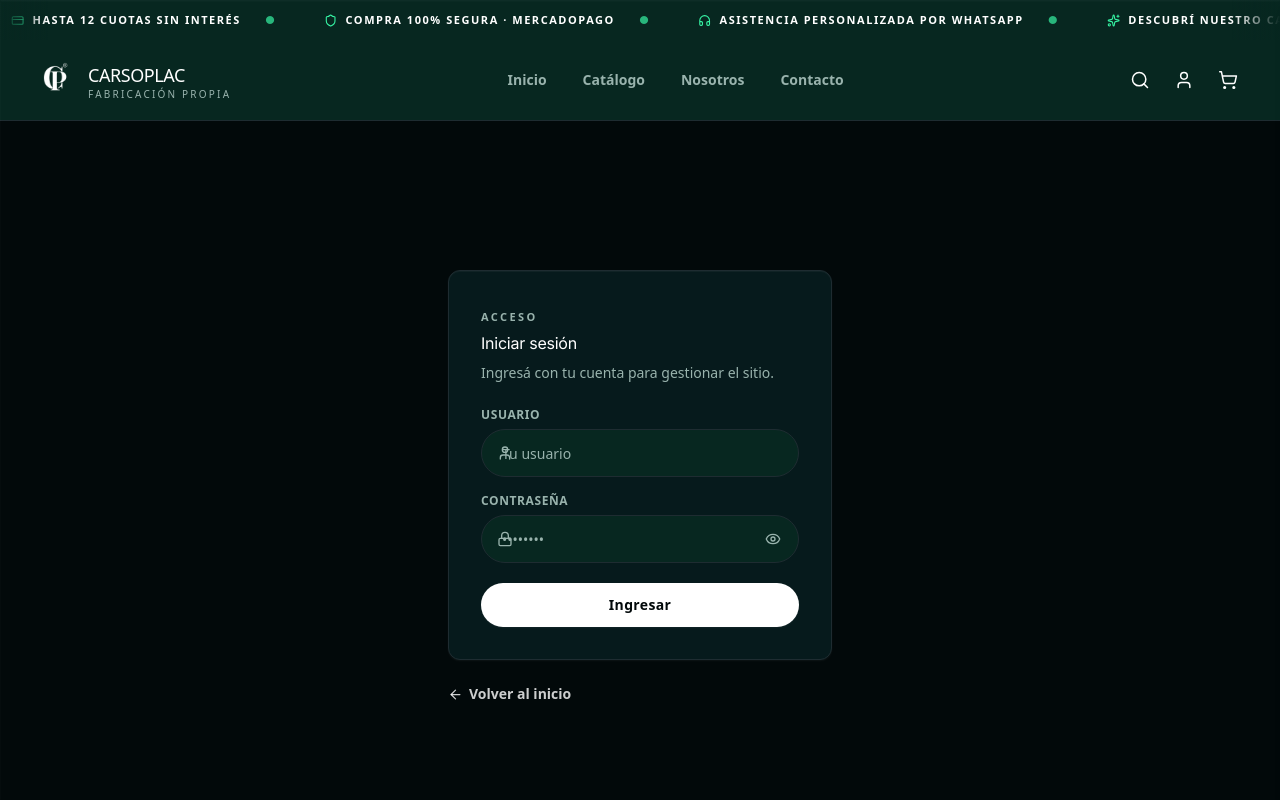
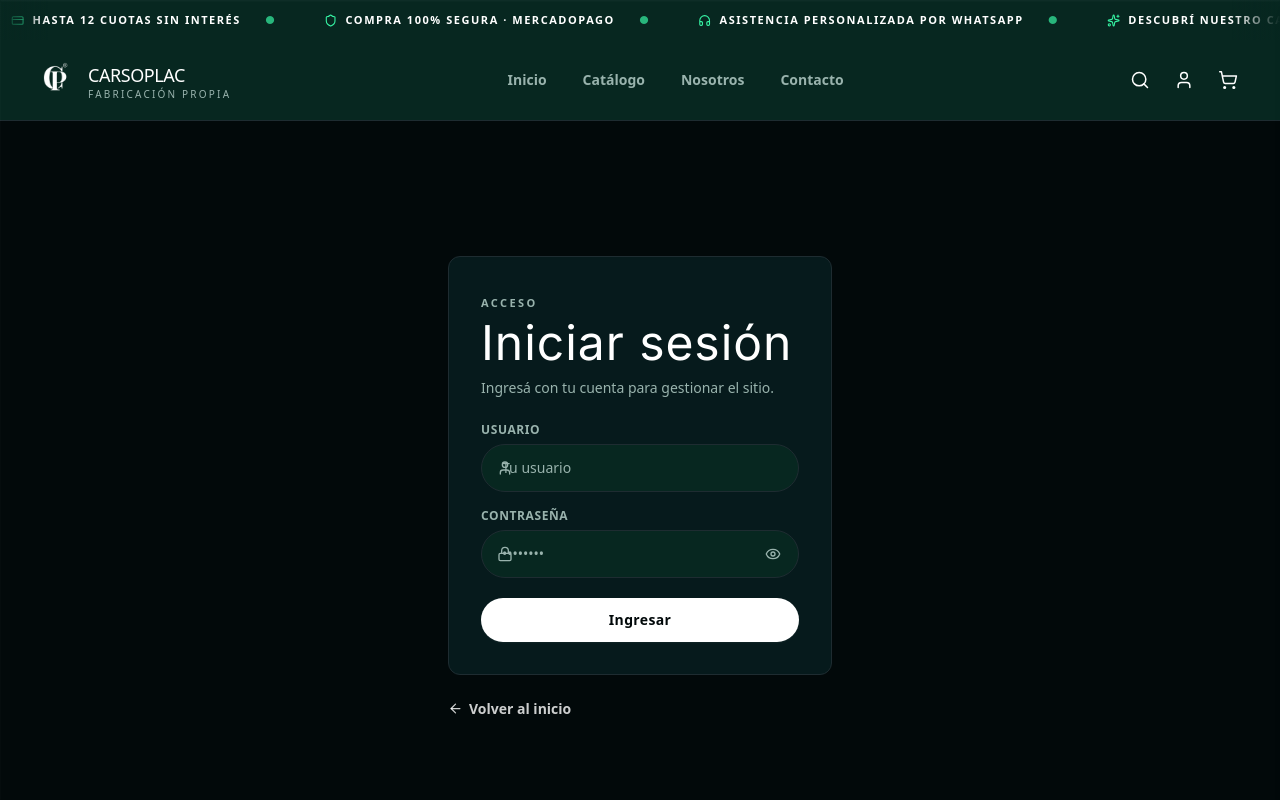
Before and after one commit to ferelchiflon/carsoplacweb, a React (Vite) app in the folder carsoplac-back/carsoplac-principal/: page /login in a window 1280 px wide. Shown: the top 800 px of the page. Built offline with nearby package versions, Linux system fonts and the light colour scheme; no server answers; what @mercadopago/sdk-react would draw is missing.

Commit message:
feat(style): fase 2a - ajustes src/pages/Login.tsx

```diff
--- a/carsoplac-back/carsoplac-principal/src/pages/Login.tsx
+++ b/carsoplac-back/carsoplac-principal/src/pages/Login.tsx
@@ -95,9 +95,9 @@ export default function Login() {
   return (
     <section className="min-h-[calc(100vh-var(--navbar-h))] bg-midnight-forest flex items-center justify-center px-4 py-12">
       <div className="w-full max-w-sm">
-        <div className="bg-deep-lichen border border-spruce-border text-white rounded-xl p-8 shadow-subtle">
+        <div className="bg-deep-lichen border border-spruce-border text-white rounded-xl p-8 ">
           <span className="eyebrow">Acceso</span>
-          <h1 className="display-3 mt-1 text-white">Iniciar sesión</h1>
+          <h1 className="h1 mt-1 text-white">Iniciar sesión</h1>
           <p className="text-sm text-sage-gray mt-2">
             Ingresá con tu cuenta para gestionar el sitio.
           </p>
```
